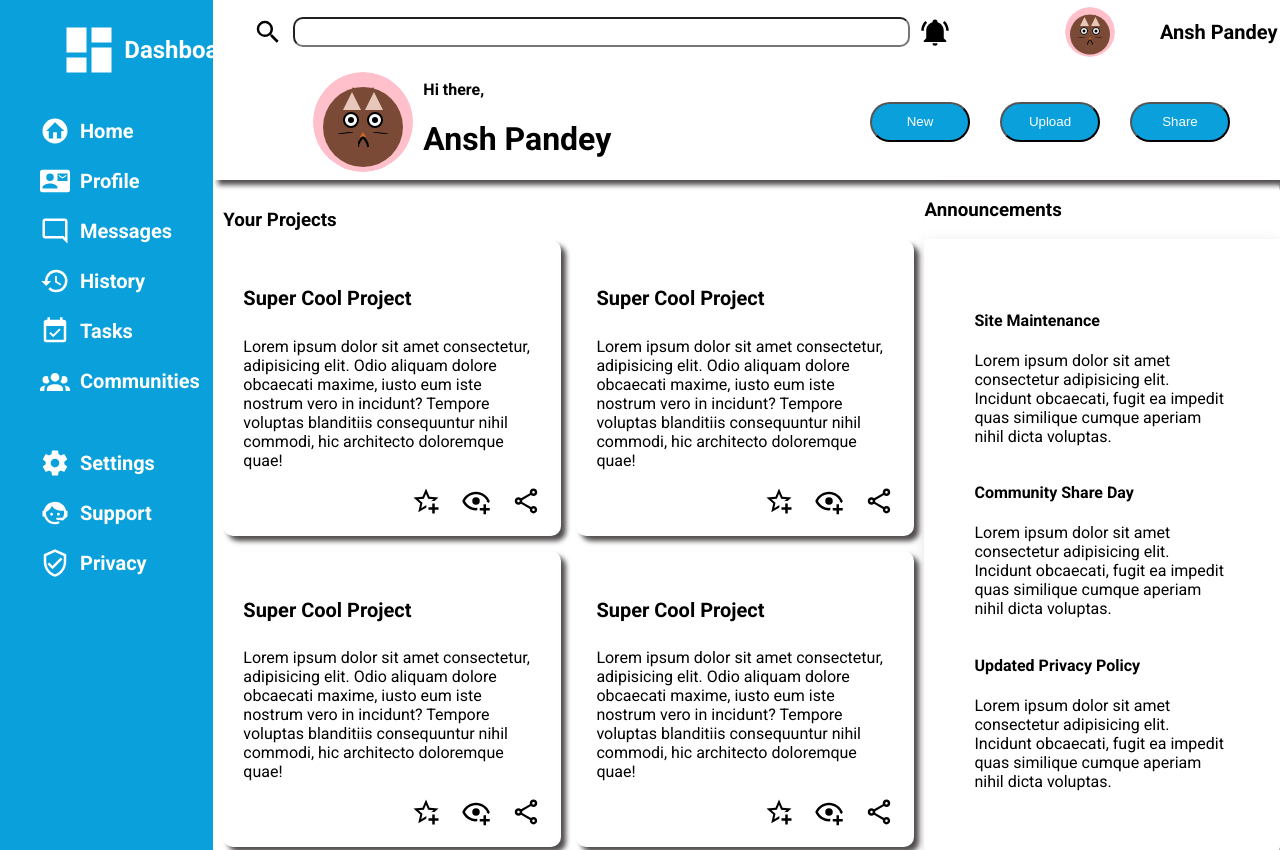
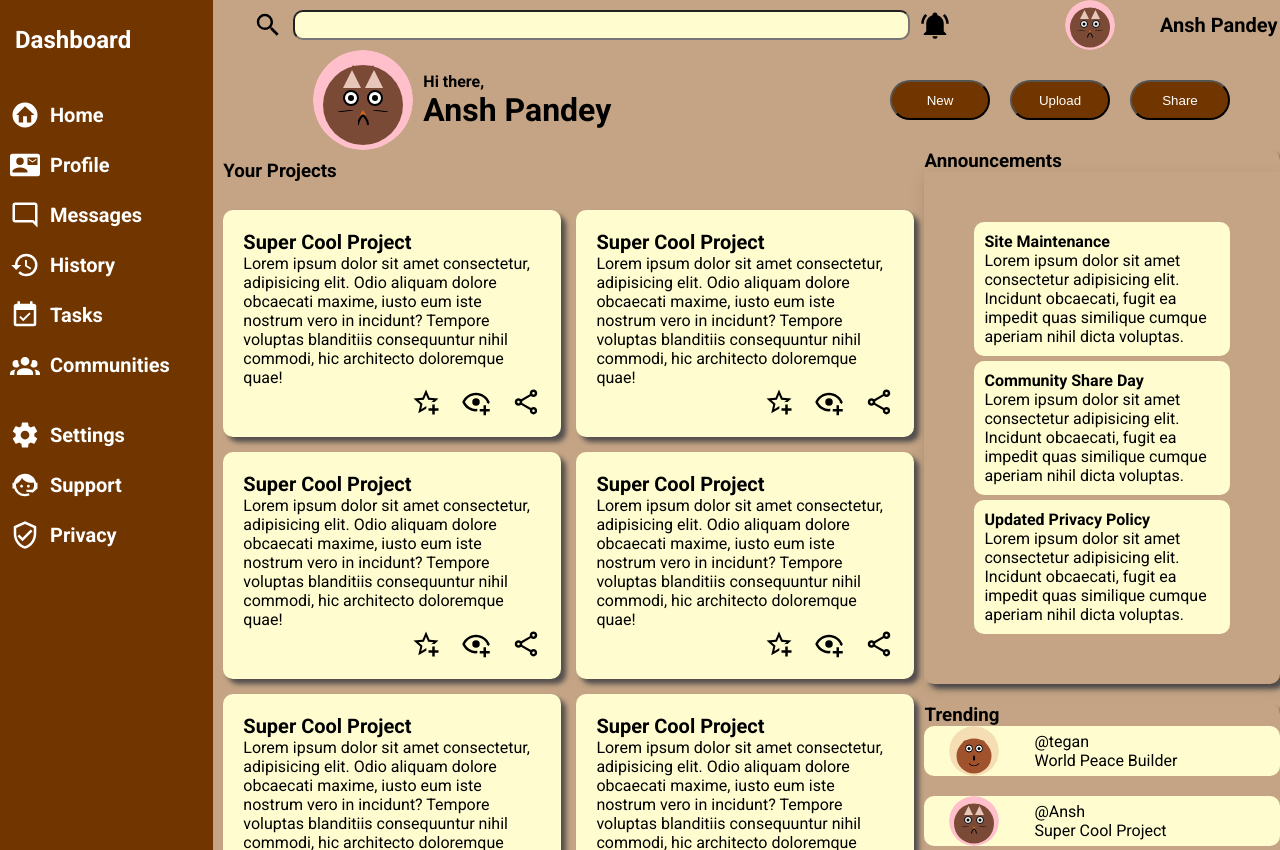
Before and after one commit to superansh55/Admin-Dashboard, a plain HTML site: page index.html in a window 1280 px wide. Shown: the top 850 px of the page. Drawn offline with Linux system fonts and the light colour scheme; a web font is replaced by a local one.

Commit message:
fixed html nesting and improved styling

```diff
--- a/index.html
+++ b/index.html
@@ -349,6 +349,7 @@
         </div>
         <nav class="nav">
           <ul class="link_group">
+            <li>
               <div class="link_group1">
                 <svg
                   class="nav_icons"
@@ -357,10 +358,12 @@
                 >
                   <path
                     d="M19.07,4.93C17.22,3 14.66,1.96 12,2C9.34,1.96 6.79,3 4.94,4.93C3,6.78 1.96,9.34 2,12C1.96,14.66 3,17.21 4.93,19.06C6.78,21 9.34,22.04 12,22C14.66,22.04 17.21,21 19.06,19.07C21,17.22 22.04,14.66 22,12C22.04,9.34 21,6.78 19.07,4.93M17,12V18H13.5V13H10.5V18H7V12H5L12,5L19.5,12H17Z"
-                />
-              </svg>
-              <li><a href="">Home</a></li>
+                  /></svg
+                ><a href="">Home</a>
               </div>
+            </li>
+
+            <li>
               <div class="link_group1">
                 <svg
                   class="nav_icons"
@@ -369,10 +372,12 @@
                 >
                   <path
                     d="M21,8V7L18,9L15,7V8L18,10M22,3H2A2,2 0 0,0 0,5V19A2,2 0 0,0 2,21H22A2,2 0 0,0 24,19V5A2,2 0 0,0 22,3M8,6A3,3 0 0,1 11,9A3,3 0 0,1 8,12A3,3 0 0,1 5,9A3,3 0 0,1 8,6M14,18H2V17C2,15 6,13.9 8,13.9C10,13.9 14,15 14,17M22,12H14V6H22"
-                />
-              </svg>
-              <li><a href="">Profile</a></li>
+                  /></svg
+                ><a href="">Profile</a>
               </div>
+            </li>
+
+            <li>
               <div class="link_group1">
                 <svg
                   class="nav_icons"
@@ -381,10 +386,12 @@
                 >
                   <path
                     d="M20 2H4C2.9 2 2 2.9 2 4V16C2 17.1 2.9 18 4 18H18L22 22V4C22 2.9 21.1 2 20 2M20 17.2L18.8 16H4V4H20V17.2Z"
-                />
-              </svg>
-              <li><a href="">Messages</a></li>
+                  /></svg
+                ><a href="">Messages</a>
               </div>
+            </li>
+
+            <li>
               <div class="link_group1">
                 <svg
                   class="nav_icons"
@@ -393,10 +400,12 @@
                 >
                   <path
                     d="M13.5,8H12V13L16.28,15.54L17,14.33L13.5,12.25V8M13,3A9,9 0 0,0 4,12H1L4.96,16.03L9,12H6A7,7 0 0,1 13,5A7,7 0 0,1 20,12A7,7 0 0,1 13,19C11.07,19 9.32,18.21 8.06,16.94L6.64,18.36C8.27,20 10.5,21 13,21A9,9 0 0,0 22,12A9,9 0 0,0 13,3"
-                />
-              </svg>
-              <li><a href="">History</a></li>
+                  /></svg
+                ><a href="">History</a>
               </div>
+            </li>
+
+            <li>
               <div class="link_group1">
                 <svg
                   class="nav_icons"
@@ -405,10 +414,12 @@
                 >
                   <path
                     d="M19,19H5V8H19M19,3H18V1H16V3H8V1H6V3H5C3.89,3 3,3.9 3,5V19A2,2 0 0,0 5,21H19A2,2 0 0,0 21,19V5A2,2 0 0,0 19,3M16.53,11.06L15.47,10L10.59,14.88L8.47,12.76L7.41,13.82L10.59,17L16.53,11.06Z"
-                />
-              </svg>
-              <li><a href="">Tasks</a></li>
+                  /></svg
+                ><a href="">Tasks</a>
               </div>
+            </li>
+
+            <li>
               <div class="link_group1">
                 <svg
                   class="nav_icons"
@@ -417,12 +428,13 @@
                 >
                   <path
                     d="M12,5.5A3.5,3.5 0 0,1 15.5,9A3.5,3.5 0 0,1 12,12.5A3.5,3.5 0 0,1 8.5,9A3.5,3.5 0 0,1 12,5.5M5,8C5.56,8 6.08,8.15 6.53,8.42C6.38,9.85 6.8,11.27 7.66,12.38C7.16,13.34 6.16,14 5,14A3,3 0 0,1 2,11A3,3 0 0,1 5,8M19,8A3,3 0 0,1 22,11A3,3 0 0,1 19,14C17.84,14 16.84,13.34 16.34,12.38C17.2,11.27 17.62,9.85 17.47,8.42C17.92,8.15 18.44,8 19,8M5.5,18.25C5.5,16.18 8.41,14.5 12,14.5C15.59,14.5 18.5,16.18 18.5,18.25V20H5.5V18.25M0,20V18.5C0,17.11 1.89,15.94 4.45,15.6C3.86,16.28 3.5,17.22 3.5,18.25V20H0M24,20H20.5V18.25C20.5,17.22 20.14,16.28 19.55,15.6C22.11,15.94 24,17.11 24,18.5V20Z"
-                />
-              </svg>
-              <li><a href="">Communities</a></li>
+                  /></svg
+                ><a href="">Communities</a>
               </div>
+            </li>
           </ul>
           <ul class="link_group">
+            <li>
               <div class="link_group1">
                 <svg
                   class="nav_icons"
@@ -431,10 +443,12 @@
                 >
                   <path
                     d="M12,15.5A3.5,3.5 0 0,1 8.5,12A3.5,3.5 0 0,1 12,8.5A3.5,3.5 0 0,1 15.5,12A3.5,3.5 0 0,1 12,15.5M19.43,12.97C19.47,12.65 19.5,12.33 19.5,12C19.5,11.67 19.47,11.34 19.43,11L21.54,9.37C21.73,9.22 21.78,8.95 21.66,8.73L19.66,5.27C19.54,5.05 19.27,4.96 19.05,5.05L16.56,6.05C16.04,5.66 15.5,5.32 14.87,5.07L14.5,2.42C14.46,2.18 14.25,2 14,2H10C9.75,2 9.54,2.18 9.5,2.42L9.13,5.07C8.5,5.32 7.96,5.66 7.44,6.05L4.95,5.05C4.73,4.96 4.46,5.05 4.34,5.27L2.34,8.73C2.21,8.95 2.27,9.22 2.46,9.37L4.57,11C4.53,11.34 4.5,11.67 4.5,12C4.5,12.33 4.53,12.65 4.57,12.97L2.46,14.63C2.27,14.78 2.21,15.05 2.34,15.27L4.34,18.73C4.46,18.95 4.73,19.03 4.95,18.95L7.44,17.94C7.96,18.34 8.5,18.68 9.13,18.93L9.5,21.58C9.54,21.82 9.75,22 10,22H14C14.25,22 14.46,21.82 14.5,21.58L14.87,18.93C15.5,18.67 16.04,18.34 16.56,17.94L19.05,18.95C19.27,19.03 19.54,18.95 19.66,18.73L21.66,15.27C21.78,15.05 21.73,14.78 21.54,14.63L19.43,12.97Z"
-                />
-              </svg>
-              <li><a href="">Settings</a></li>
+                  /></svg
+                ><a href="">Settings</a>
               </div>
+            </li>
+
+            <li>
               <div class="link_group1">
                 <svg
                   class="nav_icons"
@@ -443,10 +457,12 @@
                 >
                   <path
                     d="M18.72,14.76C19.07,13.91 19.26,13 19.26,12C19.26,11.28 19.15,10.59 18.96,9.95C18.31,10.1 17.63,10.18 16.92,10.18C13.86,10.18 11.15,8.67 9.5,6.34C8.61,8.5 6.91,10.26 4.77,11.22C4.73,11.47 4.73,11.74 4.73,12A7.27,7.27 0 0,0 12,19.27C13.05,19.27 14.06,19.04 14.97,18.63C15.54,19.72 15.8,20.26 15.78,20.26C14.14,20.81 12.87,21.08 12,21.08C9.58,21.08 7.27,20.13 5.57,18.42C4.53,17.38 3.76,16.11 3.33,14.73H2V10.18H3.09C3.93,6.04 7.6,2.92 12,2.92C14.4,2.92 16.71,3.87 18.42,5.58C19.69,6.84 20.54,8.45 20.89,10.18H22V14.67H22V14.69L22,14.73H21.94L18.38,18L13.08,17.4V15.73H17.91L18.72,14.76M9.27,11.77C9.57,11.77 9.86,11.89 10.07,12.11C10.28,12.32 10.4,12.61 10.4,12.91C10.4,13.21 10.28,13.5 10.07,13.71C9.86,13.92 9.57,14.04 9.27,14.04C8.64,14.04 8.13,13.54 8.13,12.91C8.13,12.28 8.64,11.77 9.27,11.77M14.72,11.77C15.35,11.77 15.85,12.28 15.85,12.91C15.85,13.54 15.35,14.04 14.72,14.04C14.09,14.04 13.58,13.54 13.58,12.91A1.14,1.14 0 0,1 14.72,11.77Z"
-                />
-              </svg>
-              <li><a href="">Support</a></li>
+                  /></svg
+                ><a href="">Support</a>
               </div>
+            </li>
+
+            <li>
               <div class="link_group1">
                 <svg
                   class="nav_icons"
@@ -455,10 +471,10 @@
                 >
                   <path
                     d="M21,11C21,16.55 17.16,21.74 12,23C6.84,21.74 3,16.55 3,11V5L12,1L21,5V11M12,21C15.75,20 19,15.54 19,11.22V6.3L12,3.18L5,6.3V11.22C5,15.54 8.25,20 12,21M10,17L6,13L7.41,11.59L10,14.17L16.59,7.58L18,9"
-                />
-              </svg>
-              <li><a href="">Privacy</a></li>
+                  /></svg
+                ><a href="">Privacy</a>
               </div>
+            </li>
           </ul>
         </nav>
       </aside>
--- a/style.css
+++ b/style.css
@@ -1,7 +1,12 @@
-html,
+
+* {
+  box-sizing: border-box;
+  margin: 0;
+  padding: 0;
+}
+
+
 body {
-  margin: 0px;
-  padding: 0px;
   font-family: "Roboto";
 }
 
@@ -12,28 +17,36 @@ a {
 .container {
   display: grid;
   grid-template-columns: repeat(12, 1fr);
+height: 100vh;
+
+
 }
 
 .header {
   grid-column: 3/-1;
   display: grid;
+  background-color: #C4A484;
   grid-template-columns: repeat(1, 1fr);
   box-shadow: rgb(82, 78, 78) 5px 5px 5px;
 }
 
 .sidebar {
   grid-column: 1/3;
-  grid-row: 1/-13;
-  display: grid;
-  justify-items: center;
-  grid-auto-rows: 100px;
-  background-color: rgb(9, 160, 219);
-  grid-template-columns: repeat(1, 1fr);
+  grid-row: 1/3;
+  display: flex;
+  justify-content: start;
+  gap: 30px;
+  padding: 10px;
+  flex-direction: column;
+  background-color: #713600;
+
 }
 
 .main {
+      background-color: #C4A484;
+
   grid-column: 3/-1;
-  grid-row: -12/-1;
+
   display: grid;
   grid-template-columns: repeat(1, 2fr) repeat(1, 1fr);
 }
@@ -51,19 +64,18 @@ a {
 
     display: flex;
     justify-content: space-between;
-  padding-right: 50px;
   font-weight: bold;
 }
 
 .btn_group {
-  display: grid;
-  grid-template-columns: repeat(3, 1fr);
+  display: flex;
+  gap: 20px;
+  padding-right: 50px;
   align-items: center;
-  gap: 30px;
 }
 
 .btn {
-  background-color: rgb(9, 160, 219);
+    background-color: #713600;
   color: white;
   border-radius: 20px;
   width: 100px;
@@ -72,18 +84,18 @@ a {
 
 .btn:hover {
   cursor: pointer;
-  background-color: rgba(4, 158, 219, 0.856);
+  background-color: #8B4513;
 }
 
 nav {
-  display: grid;
-  grid-template-columns: repeat(1, 1fr);
-  gap: 20px;
+  display: flex;
+  flex-direction: column;
+  align-items: start;
+  gap: 40px;
 }
 
 .link_group {
   display: grid;
-  grid-template-columns: repeat(1, 1fr);
   gap: 20px;
 }
 
@@ -101,7 +113,6 @@ nav {
 .articles {
   display: grid;
   grid-template-columns: repeat(auto-fit, minmax(300px, 1fr));
-
   gap: 15px;
 }
 
@@ -119,14 +130,21 @@ nav {
   display: grid;
 
   grid-template-columns: repeat(1, 1fr);
-
+    gap: 5px;
   padding: 50px;
   box-shadow: 0px 4px 15px rgba(0, 0, 0, 0.1);
+}
+
+.side_articles article{
+     background-color:  #FFFDD0;
+     border-radius: 10px;
+     padding: 10px;
 }
 
 .trending {
   box-shadow: rgb(82, 78, 78) 5px 5px 5px;
   border-radius: 10px;
+
 }
 
 .trending_names {
@@ -176,7 +194,6 @@ li {
   display: flex;
   align-items: center;
   fill: white;
-  margin-right: 200px;
   gap: 10px;
 }
 
@@ -201,6 +218,7 @@ li {
 
 .header input {
   border-radius: 10px;
+   background-color:  #FFFDD0;
 }
 
 .cat1 {
@@ -225,7 +243,7 @@ li {
 .articles article {
   border-radius: 10px;
   box-shadow: rgb(82, 78, 78) 5px 5px 5px;
-
+    background-color:  #FFFDD0;
   height: auto;
   padding: 20px;
 }
@@ -244,6 +262,8 @@ li {
   display: flex;
   align-items: center;
   gap: 10px;
+   background-color:  #FFFDD0;
+   border-radius: 10px;
 }
 
 .trending a {
```
Lines whose indentation alone changed are shown as unchanged.
